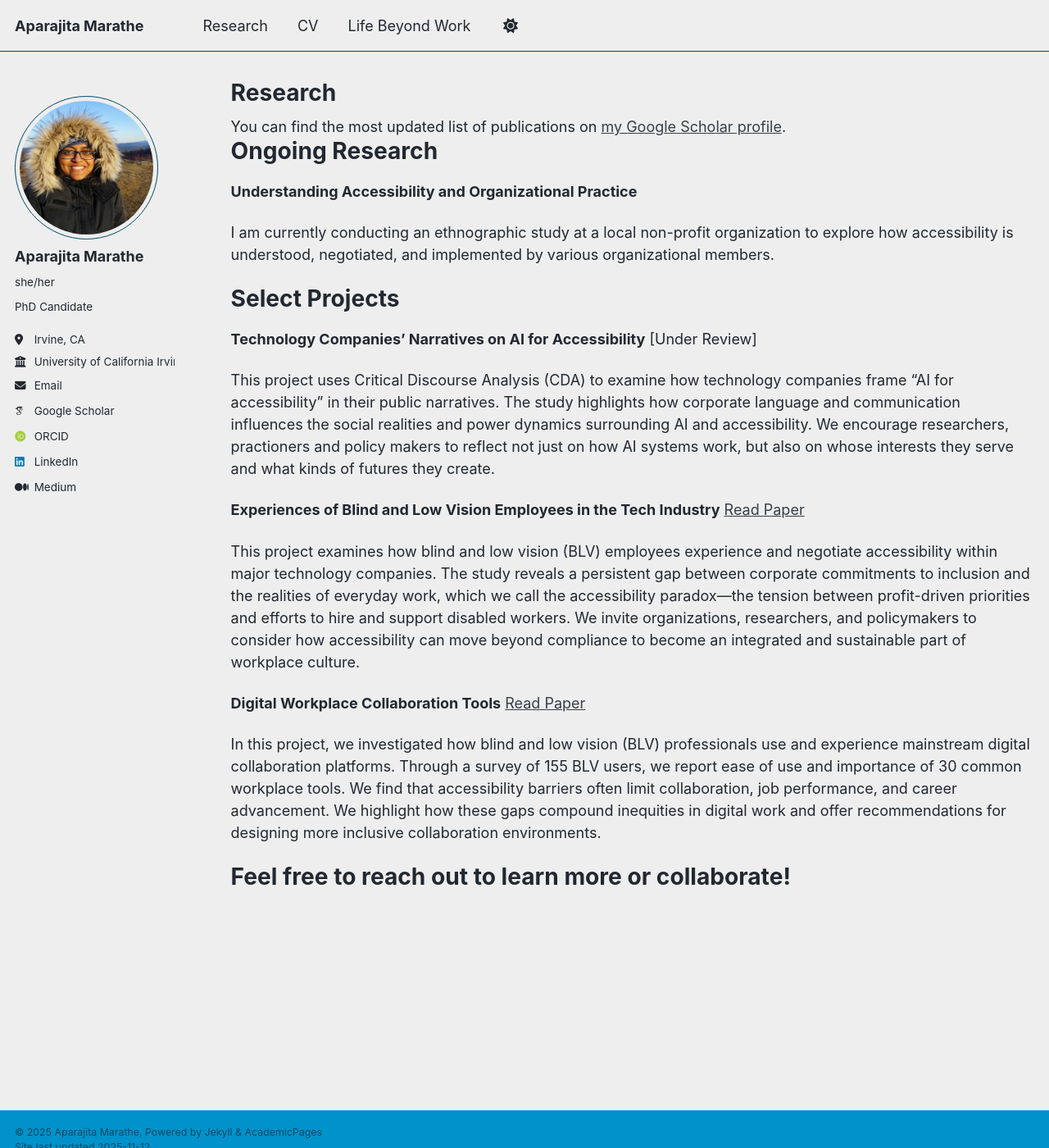
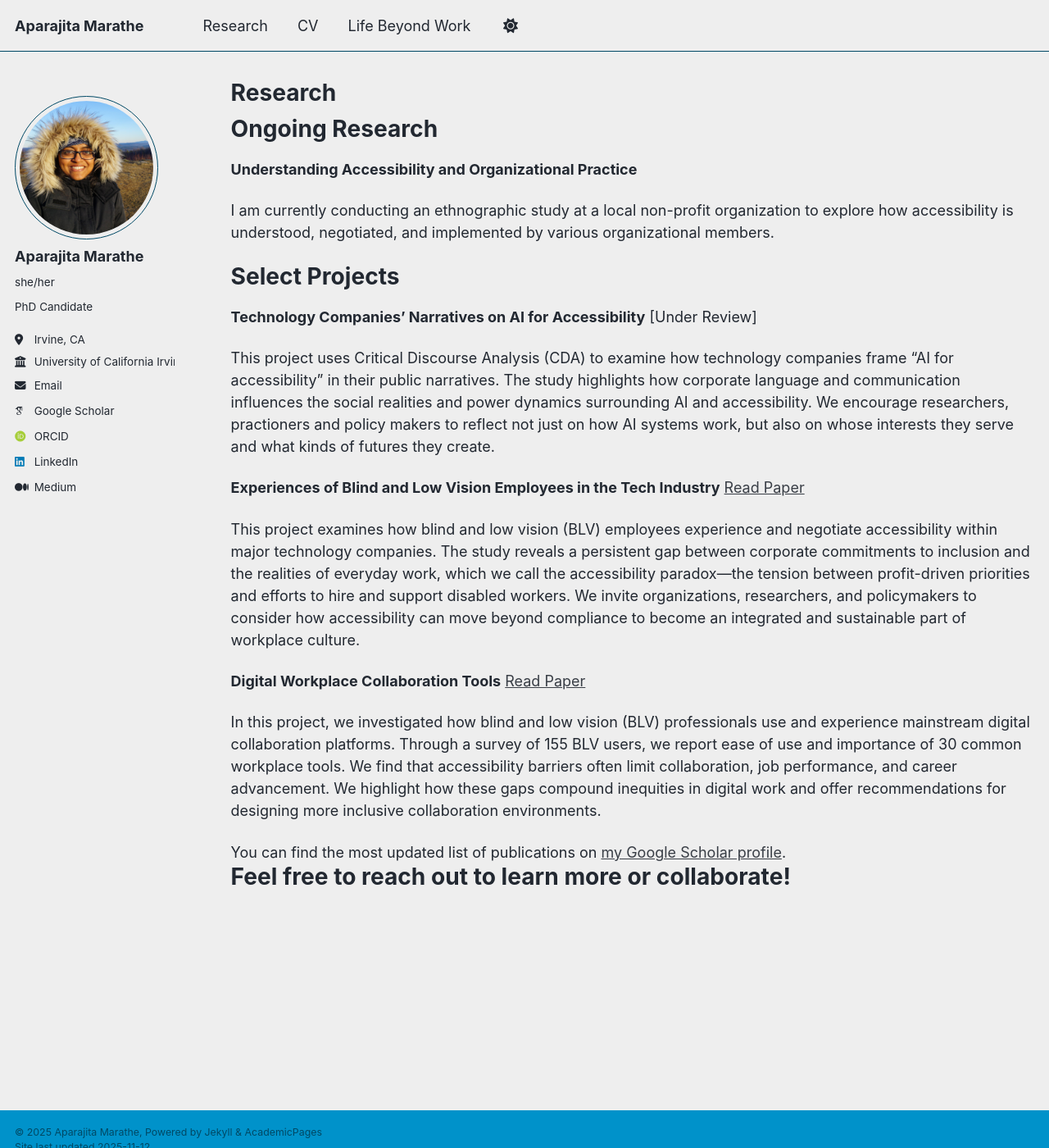
Before and after one commit to aparajitamarathe/aparajitamarathe.github.io, a Jekyll site: the page built from _pages/research.md, in a window 1280 px wide and 1400 px high. Shown: the whole window at 82% size. Built offline with Jekyll 4.4.1, drawn with Linux system fonts in a browser that asks for light colours; some web fonts are replaced.

Commit message:
Update research.md

```diff
--- a/_pages/research.md
+++ b/_pages/research.md
@@ -7,9 +7,7 @@ author_profile: true
 
 {% include base_path %}
 
-{% if site.author.googlescholar %}
-  <div class="wordwrap">You can find the most updated list of publications on <a href="{{site.author.googlescholar}}">my Google Scholar profile</a>.</div>
-{% endif %}
+
 
 
 Ongoing Research
@@ -32,5 +30,9 @@ This project examines how blind and low vision (BLV) employees experience and ne
 
 In this project, we investigated how blind and low vision (BLV) professionals use and experience mainstream digital collaboration platforms. Through a survey of 155 BLV users, we report ease of use and importance of 30 common workplace tools. We find that accessibility barriers often limit collaboration, job performance, and career advancement. We highlight how these gaps compound inequities in digital work and offer recommendations for designing more inclusive collaboration environments.
 
+{% if site.author.googlescholar %}
+  <div class="wordwrap">You can find the most updated list of publications on <a href="{{site.author.googlescholar}}">my Google Scholar profile</a>.</div>
+{% endif %}
+
 Feel free to reach out to learn more or collaborate!
 ======
```
